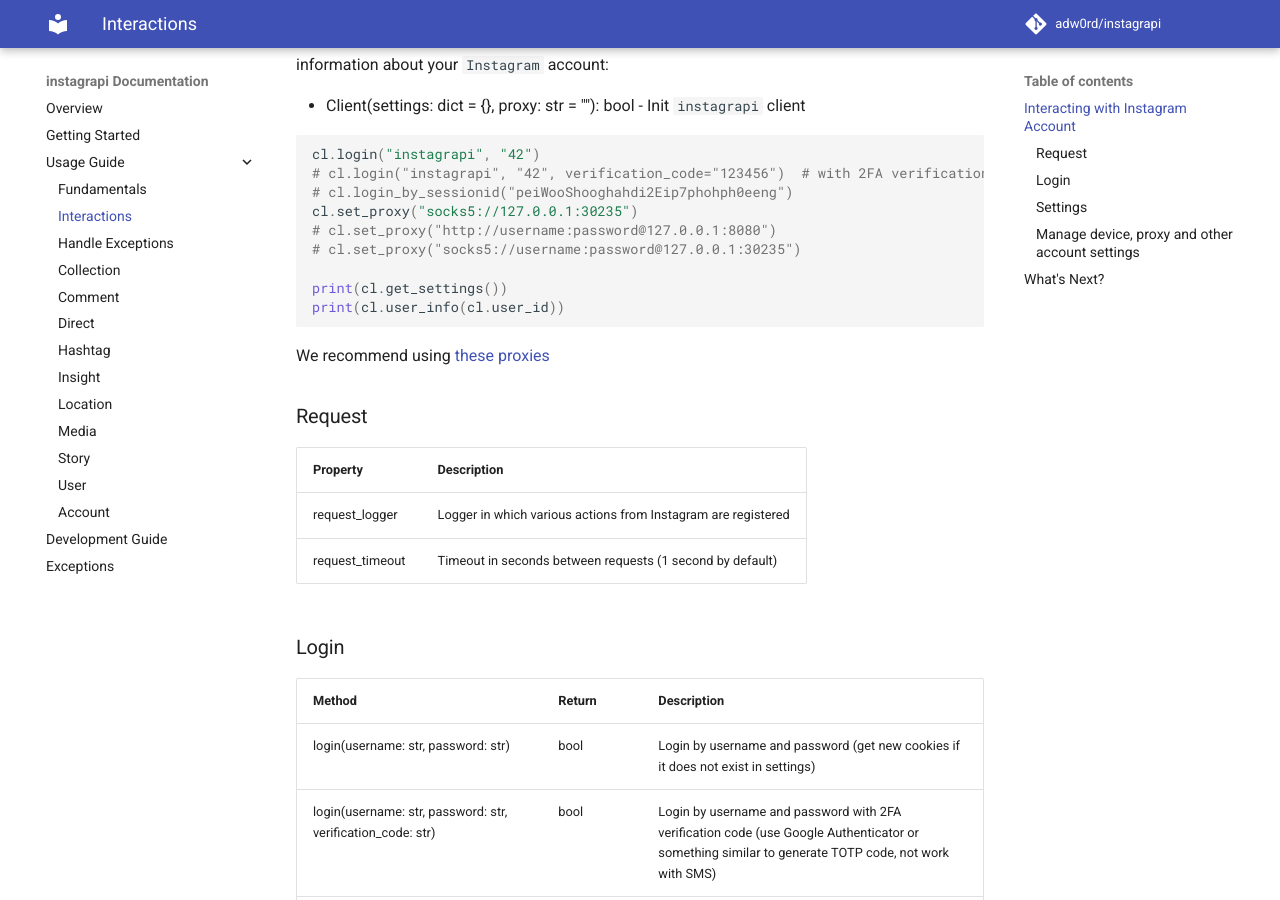
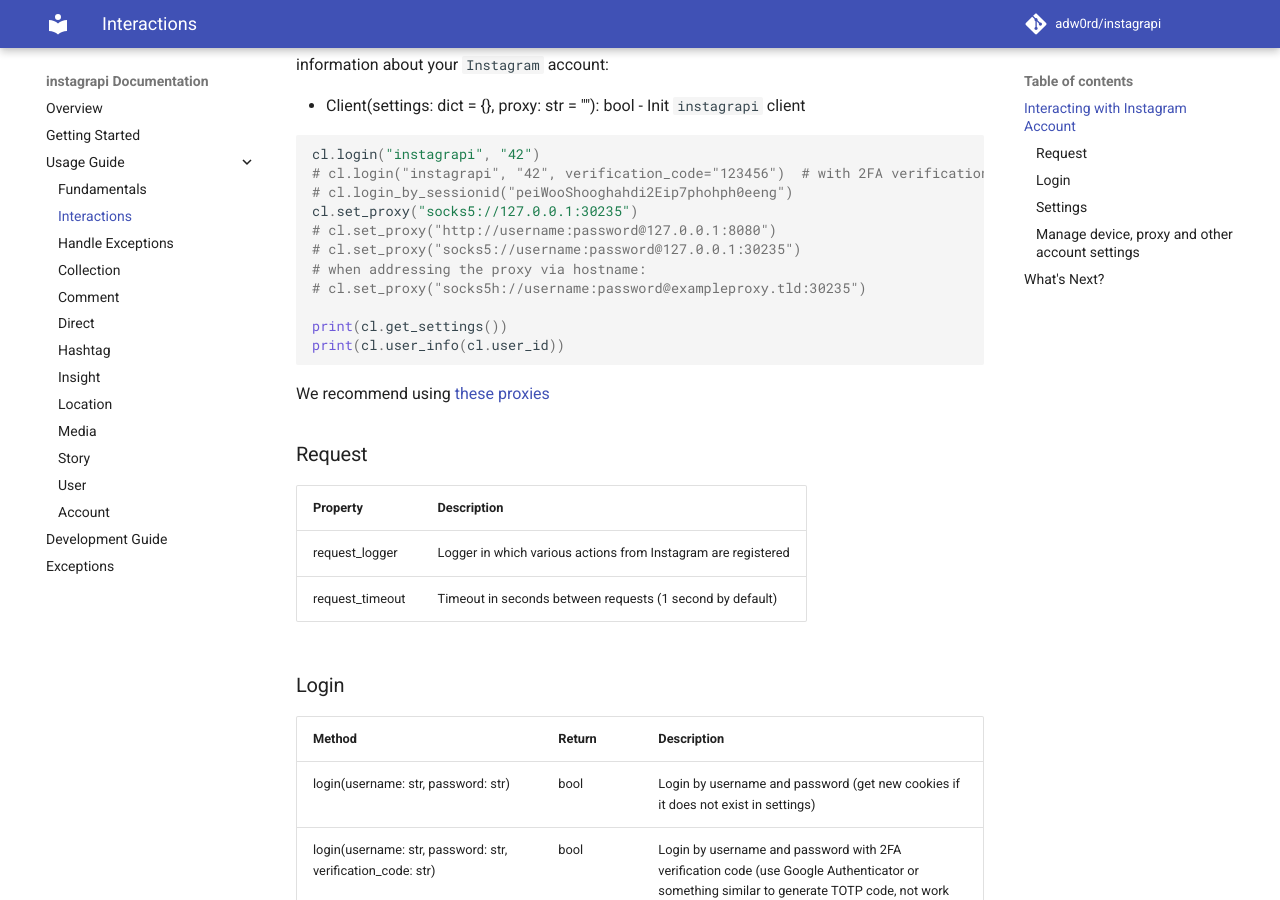
Before and after one commit to subzeroid/instagrapi, an MkDocs documentation site: the page built from docs/usage-guide/interactions.md, in a window 1280 px wide and 900 px high, scrolled down 1102 px. Built offline with MkDocs 1.6.1 and Material for MkDocs 9.7.7, drawn with Linux system fonts in a browser that asks for light colours; comment, search, counter and statistics services are not loaded; the version menu is left out.

Commit message:
adds socks proxy example for proxy addressing via hostname

```diff
--- a/docs/usage-guide/interactions.md
+++ b/docs/usage-guide/interactions.md
@@ -39,6 +39,8 @@
 cl.set_proxy("socks5://127.0.0.1:30235")
 # cl.set_proxy("http://username:password@127.0.0.1:8080")
 # cl.set_proxy("socks5://username:password@127.0.0.1:30235")
+# when addressing the proxy via hostname:
+# cl.set_proxy("socks5h://username:password@exampleproxy.tld:30235")
 
 print(cl.get_settings())
 print(cl.user_info(cl.user_id))
```
